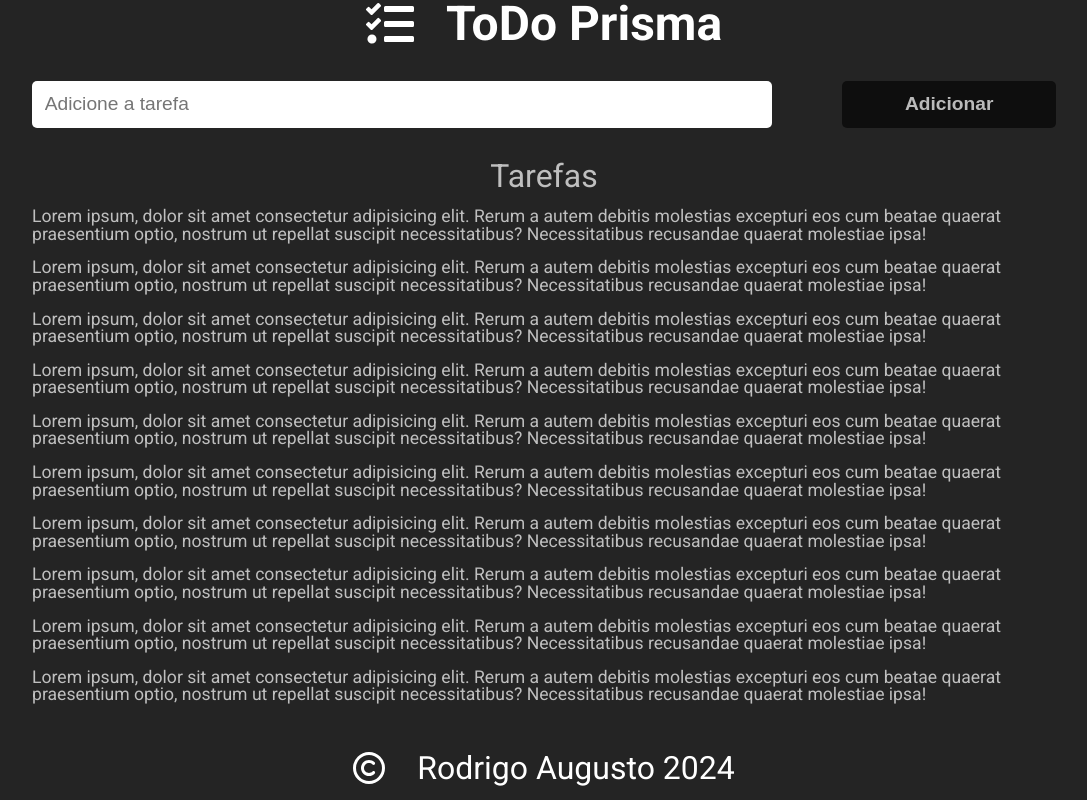
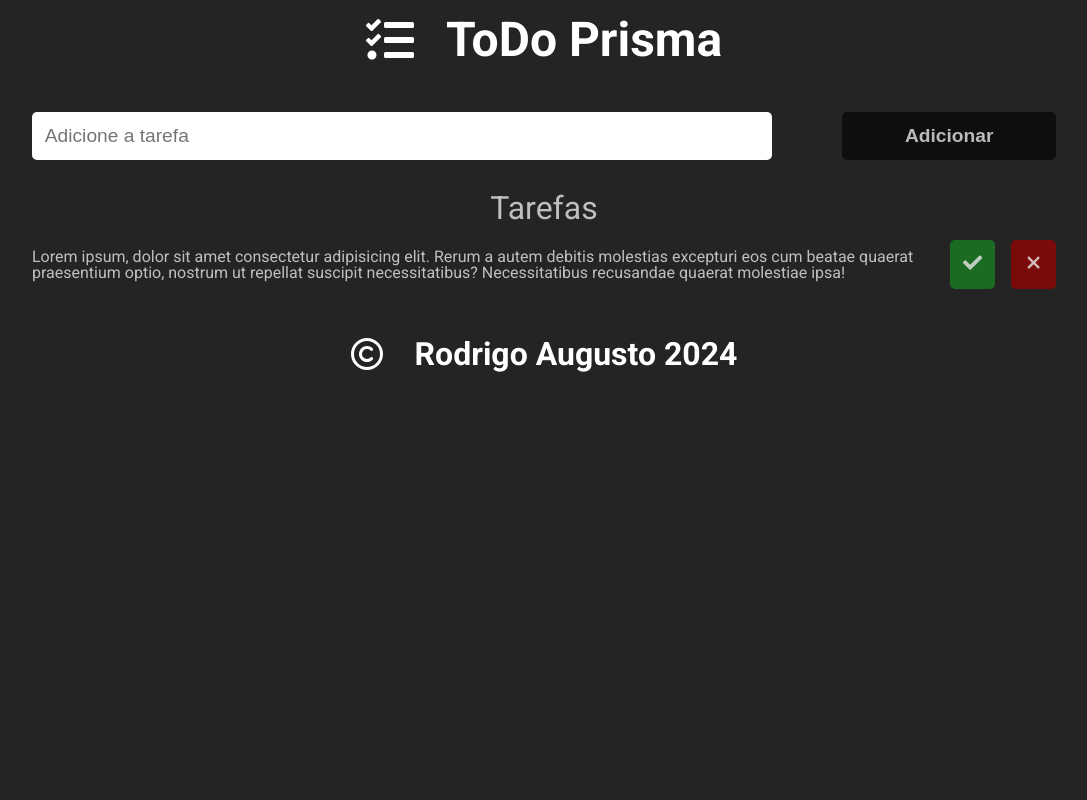
Before and after one commit to raugusto96/todo-prisma, a React (Vite) app in the folder app/: page / in a window 1280 px wide. Shown: the whole page, without its empty margins (96-1183 px from the left). Built offline with nearby package versions, Linux system fonts and the light colour scheme.

Commit message:
style: add styles to card and list

```diff
--- a/app/src/App.styles.ts
+++ b/app/src/App.styles.ts
@@ -9,4 +9,5 @@ export const Container = styled.div`
   height: 100%;
   width: 100%;
   gap: 2rem;
+  overflow: hidden;
 `;
--- a/app/src/presentation/components/button/Button.styles.ts
+++ b/app/src/presentation/components/button/Button.styles.ts
@@ -1,9 +1,19 @@
 import styled from "styled-components";
 
-export const ButtonWrapper = styled.button`
+interface ButtonWrapperProps {
+  isIconCheck: boolean;
+  isIconCancel: boolean;
+}
+
+export const ButtonWrapper = styled.button<ButtonWrapperProps>`
   font-size: 1.2rem;
   font-weight: 700;
-  background-color: rgba(9, 9, 9, 0.8);
+  background-color: ${(props) =>
+    props.isIconCheck
+      ? "rgba(25, 125, 36, 0.8)"
+      : props.isIconCancel
+      ? "rgba(146, 4, 4, 0.8)"
+      : "rgba(9, 9, 9, 0.8)"};
   color: rgba(230, 230, 230, 0.8);
   border-style: none;
   width: calc(100vw - 100%);
--- a/app/src/presentation/components/button/Button.tsx
+++ b/app/src/presentation/components/button/Button.tsx
@@ -8,17 +8,23 @@ export const Button: React.FC<ButtonProps> = ({
   name,
   styles,
   type = "button",
+  icon,
+  isIconCheck,
+  isIconCancel,
   ...props
 }) => {
   return (
     <ButtonWrapper
+      isIconCheck={isIconCheck}
+      isIconCancel={isIconCancel}
       {...props}
       style={styles}
       onClick={clickHandler}
       name={name}
       type={type}
     >
-      {displayValue}
+      {displayValue && displayValue}
+      {icon && React.createElement(icon)}
     </ButtonWrapper>
   );
 };
--- a/app/src/presentation/components/button/protocols/button.ts
+++ b/app/src/presentation/components/button/protocols/button.ts
@@ -1,4 +1,5 @@
 import React from "react";
+import { IconType } from "react-icons";
 
 export interface ButtonProps
   extends React.ButtonHTMLAttributes<HTMLButtonElement> {
@@ -7,4 +8,7 @@ export interface ButtonProps
   name: string;
   styles?: object;
   type?: "button" | "submit" | "reset";
+  icon: IconType;
+  isIconCheck?: boolean;
+  isIconCancel?: boolean;
 }
--- /dev/null
+++ b/app/src/presentation/components/card/Card.styles.ts
@@ -0,0 +1,8 @@
+import styled from "styled-components";
+
+export const CardWrapper = styled.div`
+  display: flex;
+  align-items: center;
+  gap: 1rem;
+  height: 50px;
+`;
--- /dev/null
+++ b/app/src/presentation/components/card/Card.tsx
@@ -0,0 +1,31 @@
+import { Button } from "../button/Button";
+import { CardWrapper } from "./Card.styles";
+import { CardProps } from "./protocols/card";
+import { FaCheck } from "react-icons/fa";
+import { FaXmark } from "react-icons/fa6";
+
+const Card: React.FC<CardProps> = ({ task, styles }) => {
+  return (
+    <CardWrapper style={styles}>
+      {task}
+      <Button
+        styles={{ width: "50px" }}
+        clickHandler={() => []}
+        displayValue={""}
+        isIconCheck={true}
+        name='done-button'
+        icon={FaCheck}
+      />
+      <Button
+        clickHandler={() => []}
+        styles={{ width: "50px" }}
+        displayValue={""}
+        name='cancel-button'
+        isIconCancel={true}
+        icon={FaXmark}
+      />
+    </CardWrapper>
+  );
+};
+
+export default Card;
--- /dev/null
+++ b/app/src/presentation/components/card/protocols/card.ts
@@ -0,0 +1,4 @@
+export interface CardProps {
+  task: string;
+  styles?: object;
+}
--- a/app/src/presentation/components/footer/Footer.styles.ts
+++ b/app/src/presentation/components/footer/Footer.styles.ts
@@ -9,6 +9,7 @@ export const FooterWrapper = styled.footer`
 export const Title = styled.h1`
   display: flex;
   gap: 2rem;
+  font-weight: 700;
   font-size: 2rem;
   color: white;
 `;
--- a/app/src/presentation/components/header/Header.styles.ts
+++ b/app/src/presentation/components/header/Header.styles.ts
@@ -5,7 +5,7 @@ export const HeaderWrapper = styled.header`
   justify-content: center;
   align-items: center;
   width: 100%;
-  height: calc(100% - 80%);
+  padding: 1rem;
 `;
 
 export const Title = styled.h1`
--- a/app/src/presentation/components/list/List.styles.ts
+++ b/app/src/presentation/components/list/List.styles.ts
@@ -25,7 +25,3 @@ export const ListTasks = styled.div`
   width: 100%;
   height: calc(100% - 15%);
 `;
-
-export const Item = styled.div`
-  font-size: 1.1rem;
-`;
--- a/app/src/presentation/components/list/List.tsx
+++ b/app/src/presentation/components/list/List.tsx
@@ -1,23 +1,17 @@
-import { Container, Item, ListTasks, Title } from "./List.styles";
+import { useState } from "react";
+import Card from "../card/Card";
+import { Container, ListTasks, Title } from "./List.styles";
 
 const List: React.FC = () => {
+  const [tasks, setTasks] = useState([
+    "Lorem ipsum, dolor sit amet consectetur adipisicing elit. Rerum a autem debitis molestias excepturi eos cum beatae quaerat praesentium optio, nostrum ut repellat suscipit necessitatibus? Necessitatibus recusandae quaerat molestiae ipsa!",
+  ]);
   return (
     <Container>
       <Title>Tarefas</Title>
       <ListTasks>
-        {[
-          "Lorem ipsum, dolor sit amet consectetur adipisicing elit. Rerum a autem debitis molestias excepturi eos cum beatae quaerat praesentium optio, nostrum ut repellat suscipit necessitatibus? Necessitatibus recusandae quaerat molestiae ipsa!",
-          "Lorem ipsum, dolor sit amet consectetur adipisicing elit. Rerum a autem debitis molestias excepturi eos cum beatae quaerat praesentium optio, nostrum ut repellat suscipit necessitatibus? Necessitatibus recusandae quaerat molestiae ipsa!",
-          "Lorem ipsum, dolor sit amet consectetur adipisicing elit. Rerum a autem debitis molestias excepturi eos cum beatae quaerat praesentium optio, nostrum ut repellat suscipit necessitatibus? Necessitatibus recusandae quaerat molestiae ipsa!",
-          "Lorem ipsum, dolor sit amet consectetur adipisicing elit. Rerum a autem debitis molestias excepturi eos cum beatae quaerat praesentium optio, nostrum ut repellat suscipit necessitatibus? Necessitatibus recusandae quaerat molestiae ipsa!",
-          "Lorem ipsum, dolor sit amet consectetur adipisicing elit. Rerum a autem debitis molestias excepturi eos cum beatae quaerat praesentium optio, nostrum ut repellat suscipit necessitatibus? Necessitatibus recusandae quaerat molestiae ipsa!",
-          "Lorem ipsum, dolor sit amet consectetur adipisicing elit. Rerum a autem debitis molestias excepturi eos cum beatae quaerat praesentium optio, nostrum ut repellat suscipit necessitatibus? Necessitatibus recusandae quaerat molestiae ipsa!",
-          "Lorem ipsum, dolor sit amet consectetur adipisicing elit. Rerum a autem debitis molestias excepturi eos cum beatae quaerat praesentium optio, nostrum ut repellat suscipit necessitatibus? Necessitatibus recusandae quaerat molestiae ipsa!",
-          "Lorem ipsum, dolor sit amet consectetur adipisicing elit. Rerum a autem debitis molestias excepturi eos cum beatae quaerat praesentium optio, nostrum ut repellat suscipit necessitatibus? Necessitatibus recusandae quaerat molestiae ipsa!",
-          "Lorem ipsum, dolor sit amet consectetur adipisicing elit. Rerum a autem debitis molestias excepturi eos cum beatae quaerat praesentium optio, nostrum ut repellat suscipit necessitatibus? Necessitatibus recusandae quaerat molestiae ipsa!",
-          "Lorem ipsum, dolor sit amet consectetur adipisicing elit. Rerum a autem debitis molestias excepturi eos cum beatae quaerat praesentium optio, nostrum ut repellat suscipit necessitatibus? Necessitatibus recusandae quaerat molestiae ipsa!",
-        ].map((el) => (
-          <Item key={el}>{el}</Item>
+        {tasks.map((el) => (
+          <Card key={el} task={el} />
         ))}
       </ListTasks>
     </Container>
--- a/app/src/reset.css
+++ b/app/src/reset.css
@@ -43,10 +43,10 @@ table {
 }
 
 #root {
-	height: 100vh;
 	width: 100vw;
 	box-sizing: border-box;
 	display: flex;
   background-color: #242424;
+  min-height: 100vh;
 	flex-direction: column;
 }
```
